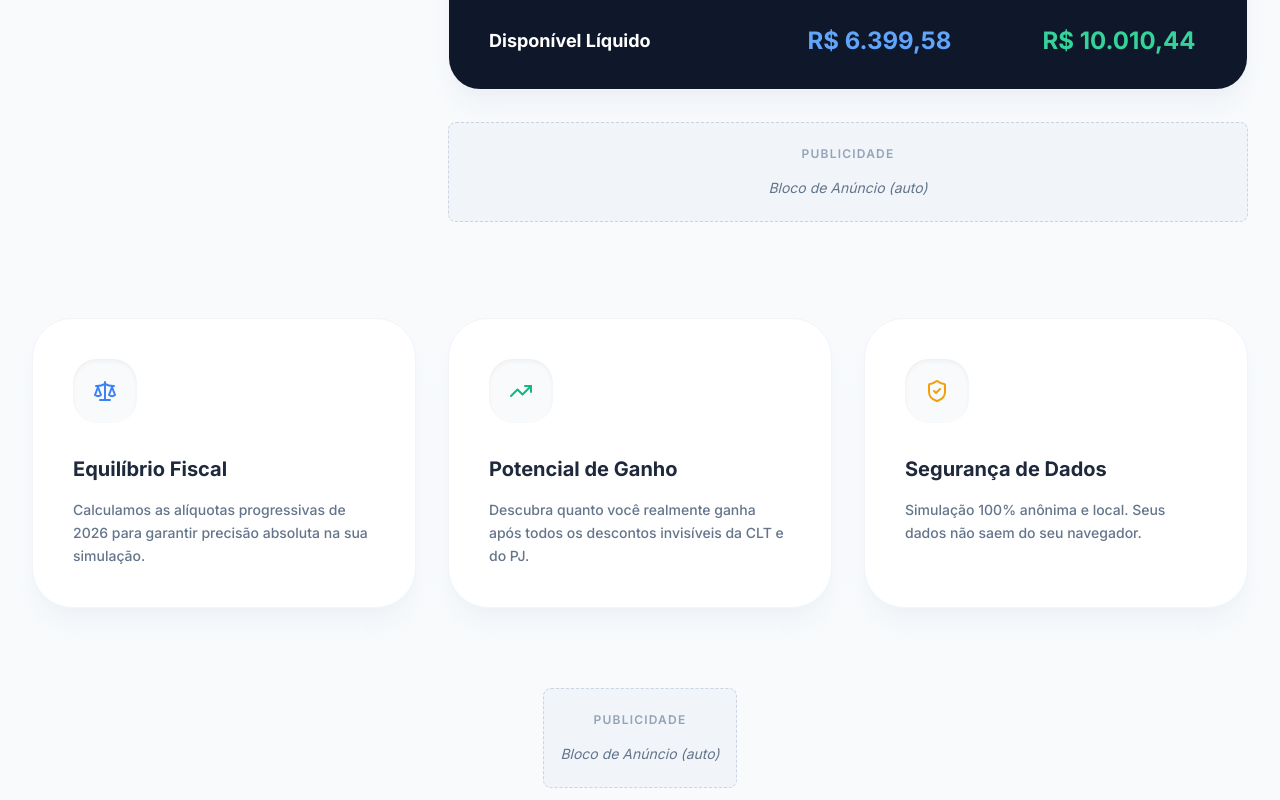
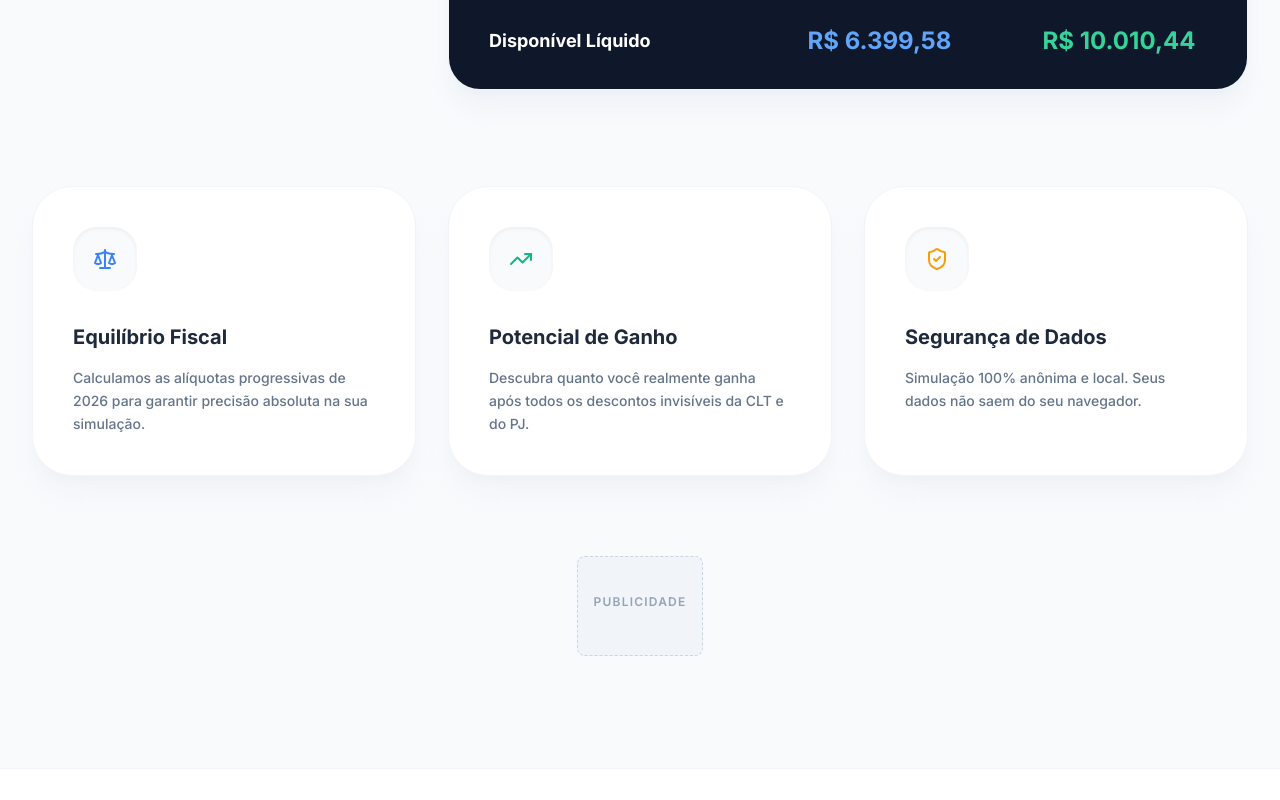
Before and after one commit to rafaelxulipa/cltxpj-website, a React (Vite) app: page / in a window 1280 px wide. Shown: the part 1800-2600 px from the top of the page. Built offline with nearby package versions, Linux system fonts and the light colour scheme.

Commit message:
adicionado adsense3

```diff
--- a/App.tsx
+++ b/App.tsx
@@ -299,13 +299,6 @@ const App: React.FC = () => {
               </table>
             </div>
           </div>
-
-          <AdUnit
-            slot="6312517973"
-            format="auto"
-            className="max-w-5xl mx-auto"
-          />
-
         </div>
       </div>
 
--- a/components/AdUnit.tsx
+++ b/components/AdUnit.tsx
@@ -11,27 +11,12 @@ const AdUnit: React.FC<AdUnitProps> = ({
   format = "auto",
   className = "",
 }) => {
-  const adRef = useRef<HTMLDivElement>(null);
-  const [hasAd, setHasAd] = useState(false);
 
   useEffect(() => {
-    if (!adRef.current) return;
-
     try {
-      if (adRef.current.childNodes.length === 0) {
-        (window.adsbygoogle = window.adsbygoogle || []).push({});
-      }
-
-      // Pequeno delay para verificar se o anúncio foi injetado
-      const checkAd = setTimeout(() => {
-        if (adRef.current?.querySelector("iframe")) {
-          setHasAd(true);
-        }
-      }, 800);
-
-      return () => clearTimeout(checkAd);
-    } catch (err) {
-      console.error("Erro ao carregar AdSense:", err);
+      (window.adsbygoogle = window.adsbygoogle || []).push({});
+    } catch (e) {
+      console.error('AdSense script error:', e);
     }
   }, []);
 
@@ -43,7 +28,7 @@ const AdUnit: React.FC<AdUnitProps> = ({
         Publicidade
       </span>
 
-      <div ref={adRef} className="w-full">
+      <div className="w-full">
         <ins
           className="adsbygoogle"
           style={{ display: "block" }}
@@ -53,13 +38,6 @@ const AdUnit: React.FC<AdUnitProps> = ({
           data-full-width-responsive="true"
         />
       </div>
-
-      {/* Fallback quando não houver anúncio */}
-      {!hasAd && (
-        <div className="text-slate-500 text-sm italic mt-2">
-          Bloco de Anúncio ({format})
-        </div>
-      )}
     </div>
   );
 };
```
